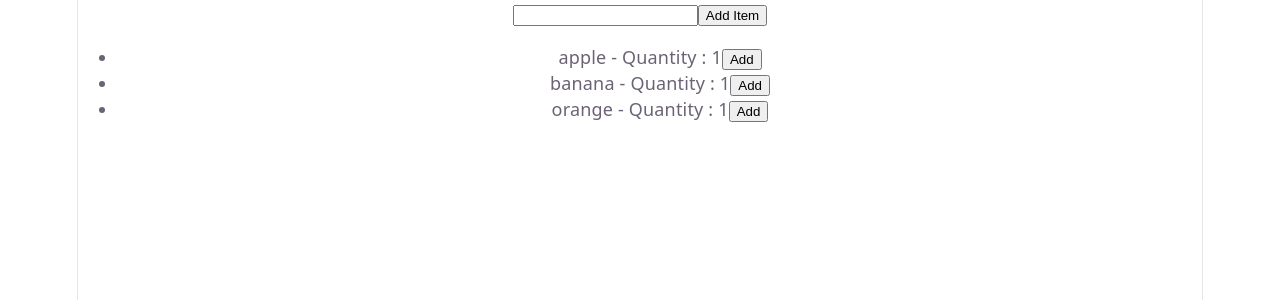
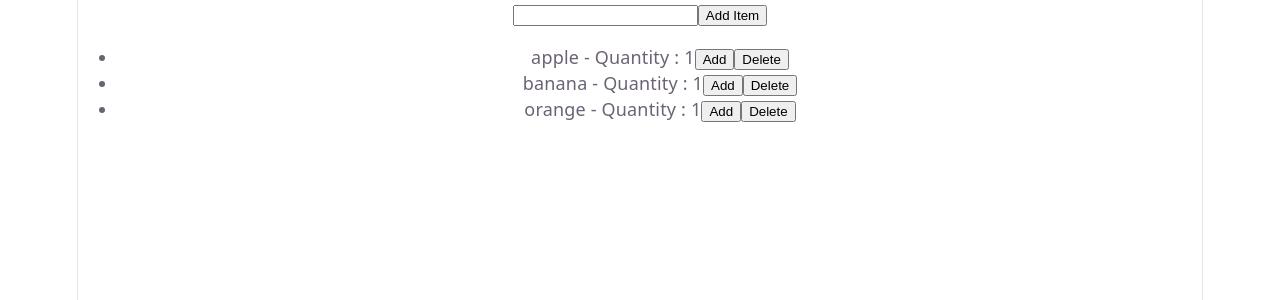
Before and after one commit to longjiedeng123-wq/React-Practice, a React (Vite) app: page / in a window 1280 px wide. Shown: the top 300 px of the page. Built offline with nearby package versions, Linux system fonts and the light colour scheme.

Commit message:
feat: add delete button to allow manipulation of shopping list

```diff
--- a/src/App.jsx
+++ b/src/App.jsx
@@ -5,7 +5,12 @@ function GroceryItem (props) {
 	return (
 		<li className = "fruit-item">
 			{props.name} - Quantity : {quantity}
-			<button onClick = { () => setQuantity(quantity+1)}>Add</button>
+			<button onClick = { () => setQuantity(quantity+1)}>
+				Add
+			</button>
+			<button onClick = {() => props.triggerDelete(props.name)}>
+				Delete
+			</button>
 		</li>
 
 	);
@@ -19,6 +24,9 @@ function App() {
 		setGroceries([...groceries, inputValue]);
 		setInputValue("");
 	}
+	function handleDelete(itemToDelete) {
+		setGroceries(groceries.filter(item => item != itemToDelete));
+	}
 	return (
 		<div>
 			<input
@@ -30,7 +38,7 @@ function App() {
 				Add Item
 			</button>
 			<ul>
-				{groceries.map(item => <GroceryItem key = {item} name = {item} />)}
+				{groceries.map(item => <GroceryItem key = {item} name = {item} triggerDelete = {handleDelete}/>)}
 			</ul>
 		</div>
 	);
```
